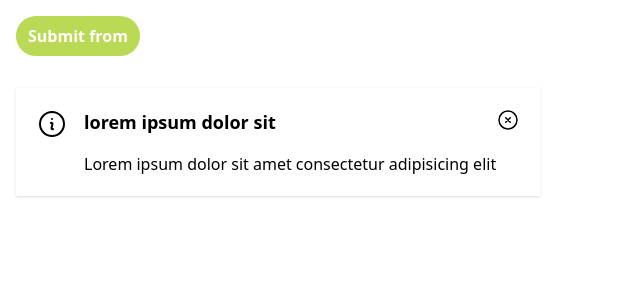
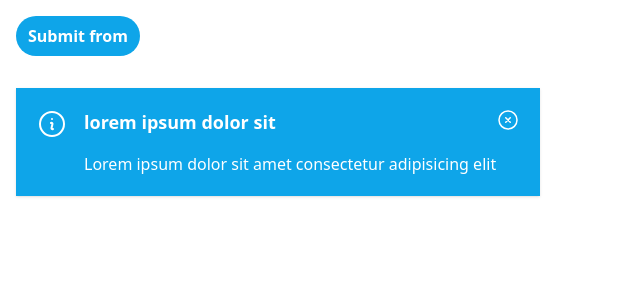
Before and after one commit to pharos-lab/lanthorn, a JavaScript app: page / in a window 1280 px wide. Shown: the top 300 px of the page, without its empty margins (0-640 px from the left). Built offline with nearby package versions, Linux system fonts and the light colour scheme.

Commit message:
alert: add color, variant and shadow props

```diff
--- a/lantern.config.js
+++ b/lantern.config.js
@@ -2,9 +2,9 @@ export const theme = {
     colors: {
         background: {
             primary: {
-                light:'bg-[#bada55]',
+                light:'bg-sky-100 text-sky-700',
                 dark:'bg-sky-800 text-white',
-                base:'bg-[#bada55]',
+                base:'bg-sky-500 text-white',
             },
             secondary: {
                 light:'bg-slate-100 text-slate-700',
--- a/src/App.vue
+++ b/src/App.vue
@@ -1,7 +1,7 @@
 <template>
     <div class="p-4 flex flex-col gap-8 items-start">
         <Button variant="base" color="primary" rounded="pill">Submit from</Button>
-        <Alert color="" variant="" icon="InformationCircleIcon" closable="" title="lorem ipsum dolor sit" description="Lorem ipsum dolor sit amet consectetur adipisicing elit">
+        <Alert color="primary" variant="base" icon="InformationCircleIcon" closable="" title="lorem ipsum dolor sit" description="Lorem ipsum dolor sit amet consectetur adipisicing elit">
             <AlertTitle>Lorem, ipsum.</AlertTitle>
             <AlertDescription>Lorem ipsum dolor sit amet consectetur adipisicing elit. Impedit.</AlertDescription>
         </Alert>
--- a/src/components/Alert.vue
+++ b/src/components/Alert.vue
@@ -1,8 +1,8 @@
 <template>
-    <div class="l-alert relative p-5 shadow">
+    <div class="l-alert relative p-5 shadow" :class="[backgroundClass, shadowClass]">
         <component :is="Heroicons['XCircleIcon']" class="size-6 float-right"></component>
         <div class="l-alert-content flex gap-4">
-            <component :is="Heroicons[props.icon]" class="size-8 "></component>
+            <component :is="Heroicons[props.icon]" class="size-8"></component>
             <div class="l-alert-text">
                 <h4 class="font-semibold text-lg mb-4">
                     {{ props.title }}
@@ -17,10 +17,39 @@
 
 <script setup>
 import * as Heroicons  from '@heroicons/vue/24/outline'
+import { inject, computed } from 'vue'
+
+const theme = inject('theme')
 
 const props = defineProps({
     title: String,
     description: String,
-    icon: String
+    icon: String,
+    color: {
+        type: String,
+        default: 'secondary'
+    },
+    variant: {
+        type: String,
+        default: 'base',
+        validator(value) {
+            return ['light', 'dark', 'base', 'outline', 'text'].includes(value)
+        }
+    },
+    shadow: {
+        type: Boolean,
+        default: true
+    }
+})
+
+const backgroundClass = computed(() => {
+    if (props.variant == 'outline' || props.variant == 'text') {
+        return theme.colors.text[props.color] + ' border border-2 border-current'
+    }
+    return theme.colors.background[props.color][props.variant]
+})
+
+const shadowClass = computed(() => {
+    return props.shadow ? 'shadow' : null
 })
 </script>
```
